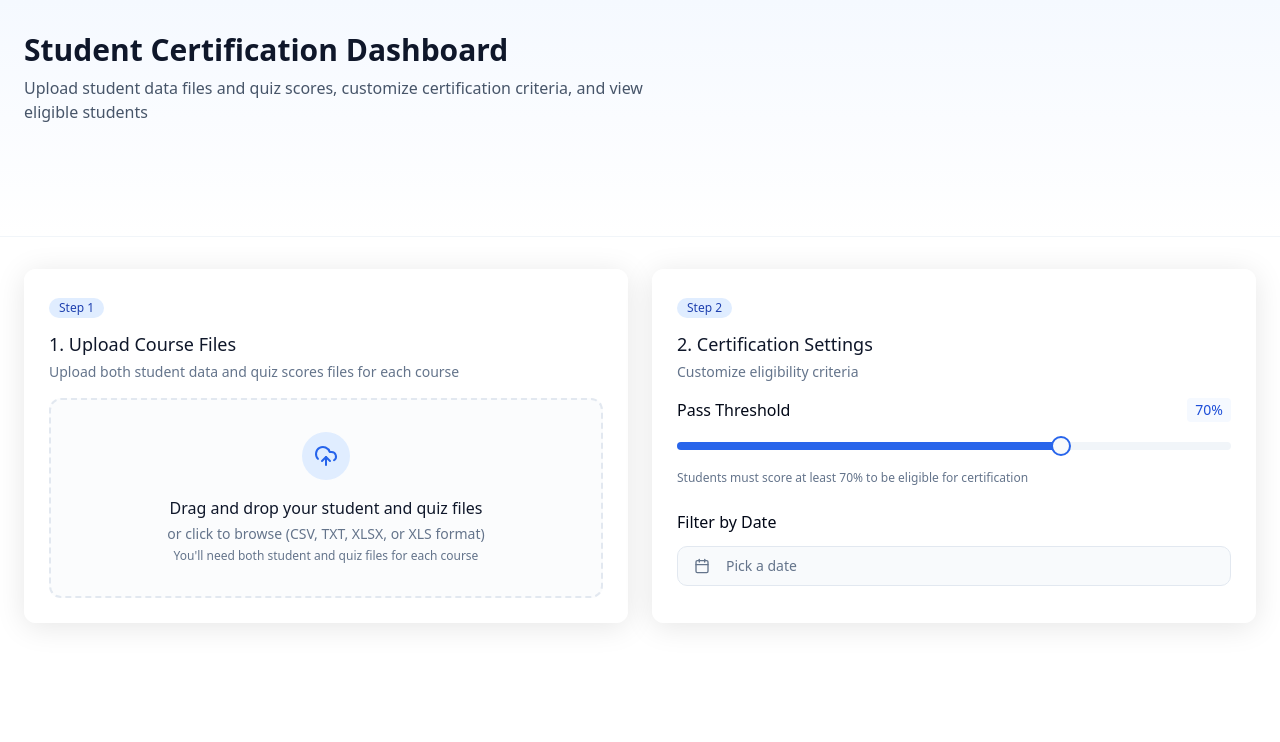
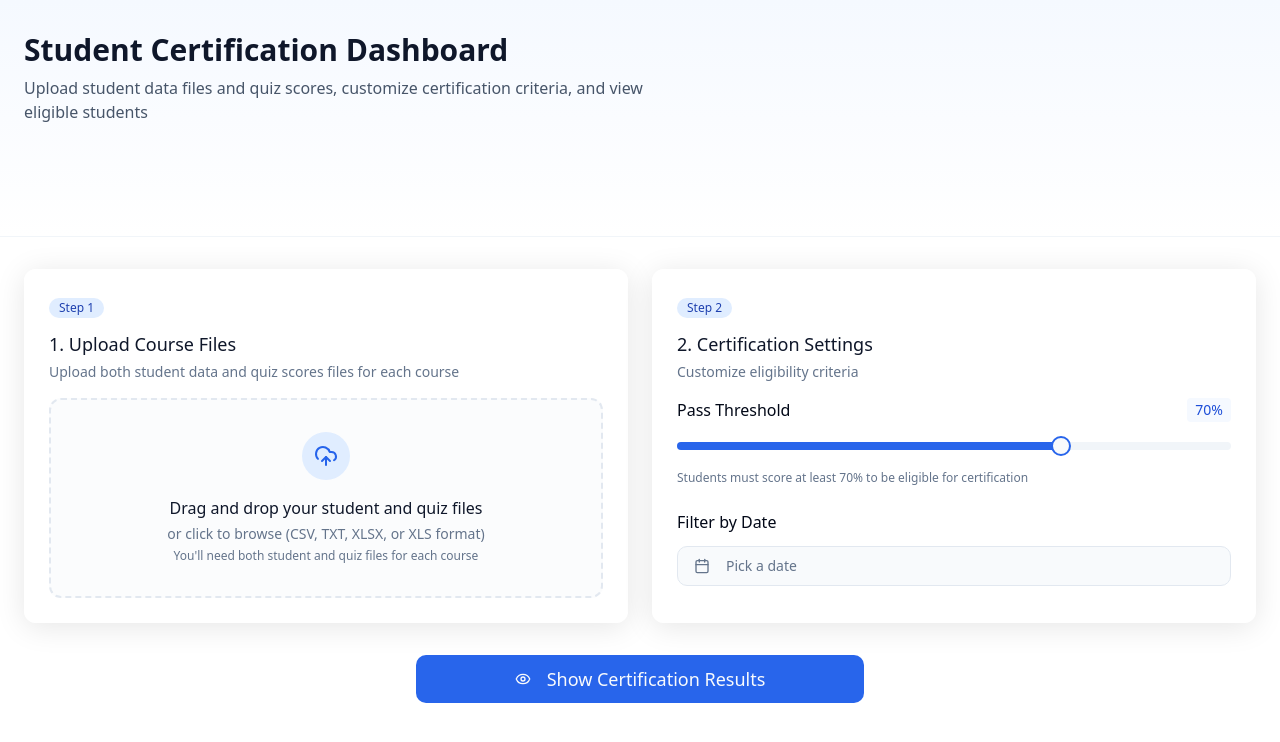
Before and after one commit to siyunwen/student-certification-dashboard, a React (Vite) app: page / in a window 1280 px wide. Shown: the top 742 px of the page. Built offline with nearby package versions, Linux system fonts and the light colour scheme.

Commit message:
Add results button
Adds a button to trigger result display after file upload and settings configuration. Removes immediate warnings after single file uploads.

```diff
--- a/src/components/FileUpload.tsx
+++ b/src/components/FileUpload.tsx
@@ -273,7 +273,7 @@ const FileUpload = ({ onFilesLoaded, className }: FileUploadProps) => {
             <p className="text-slate-600 dark:text-slate-400">
               Courses with complete data: {completeCoursesCount} of {Object.keys(courseStatus).length}
             </p>
-            {completeCoursesCount === 0 && files.length > 0 && (
+            {completeCoursesCount === 0 && files.length > 1 && Object.keys(courseStatus).length > 0 && (
               <p className="text-amber-600 dark:text-amber-400 text-xs mt-1">
                 Upload both student and quiz files for at least one course to process data
               </p>
--- a/src/components/ui/button.tsx
+++ b/src/components/ui/button.tsx
@@ -1,3 +1,4 @@
+
 import * as React from "react"
 import { Slot } from "@radix-ui/react-slot"
 import { cva, type VariantProps } from "class-variance-authority"
@@ -9,7 +10,7 @@ const buttonVariants = cva(
   {
     variants: {
       variant: {
-        default: "bg-primary text-primary-foreground hover:bg-primary/90",
+        default: "bg-primary text-primary-foreground hover:bg-primary/90 hover:shadow-md transition-all duration-300",
         destructive:
           "bg-destructive text-destructive-foreground hover:bg-destructive/90",
         outline:
--- a/src/pages/Index.tsx
+++ b/src/pages/Index.tsx
@@ -14,7 +14,7 @@ import {
   groupFilesByCourse
 } from '@/utils/certificationUtils';
 import { PieChart, Pie, Cell, ResponsiveContainer, Tooltip } from 'recharts';
-import { Award, Users, BarChart, TrendingUp, Download, BookOpen, AlertCircle } from 'lucide-react';
+import { Award, Users, BarChart, TrendingUp, Download, BookOpen, AlertCircle, Eye } from 'lucide-react';
 import { Button } from '@/components/ui/button';
 import { Badge } from '@/components/ui/badge';
 import { toast } from 'sonner';
@@ -34,6 +34,7 @@ const Index = () => {
     averageScore: 0,
     passRate: 0
   });
+  const [showResults, setShowResults] = useState(false);
 
   // Group files by course
   const courseMap = groupFilesByCourse(parsedFiles);
@@ -56,6 +57,7 @@ const Index = () => {
 
   const handleFilesLoaded = (files: ParsedFile[]) => {
     setParsedFiles(files);
+    setShowResults(false); // Hide results when new files are loaded
   };
 
   const processFiles = () => {
@@ -71,7 +73,8 @@ const Index = () => {
       if (completeCourses.length === 0) {
         // Don't process if no complete courses
         if (parsedFiles.length > 0) {
-          toast.info('Upload both student and quiz files for at least one course');
+          // Don't show a toast here, as we don't want to show warnings for just one file
+          console.log('Waiting for complete course data (both student and quiz files)');
         }
         setStudents([]);
         return;
@@ -130,6 +133,22 @@ const Index = () => {
     toast.success('Report downloaded successfully');
   };
 
+  const handleShowResults = () => {
+    if (completeCoursesCount === 0) {
+      toast.info('Please upload both student and quiz files for at least one course');
+      return;
+    }
+
+    // Force processing of files to ensure we have the latest data
+    processFiles();
+    setShowResults(true);
+
+    // Scroll to results section
+    setTimeout(() => {
+      document.getElementById('results-section')?.scrollIntoView({ behavior: 'smooth' });
+    }, 100);
+  };
+
   // Generate chart data
   const chartData = [
     { name: 'Eligible', value: stats.eligibleStudents },
@@ -145,7 +164,7 @@ const Index = () => {
             title="Student Certification Dashboard"
             description="Upload student data files and quiz scores, customize certification criteria, and view eligible students"
           >
-            {students.length > 0 && (
+            {showResults && students.length > 0 && (
               <Button
                 className="flex items-center gap-2"
                 onClick={generateReport}
@@ -187,13 +206,6 @@ const Index = () => {
                 )}
               </div>
             )}
-
-            {parsedFiles.length > 0 && completeCoursesCount === 0 && (
-              <div className="mt-3 flex items-center text-amber-600 text-sm">
-                <AlertCircle className="h-4 w-4 mr-1" />
-                <span>Upload both student and quiz files for the same course</span>
-              </div>
-            )}
           </DashboardCard>
 
           <DashboardCard
@@ -208,9 +220,24 @@ const Index = () => {
           </DashboardCard>
         </section>
 
+        {/* Show Results Button */}
+        <section className="mt-8 flex justify-center">
+          <Button
+            onClick={handleShowResults}
+            className="w-full max-w-md py-6 text-lg"
+            size="lg"
+          >
+            <Eye className="mr-2 h-5 w-5" />
+            Show Certification Results
+          </Button>
+        </section>
+
+        {/* Results Sections - Only visible when Show Results is clicked */}
+        {showResults && (
+          <div id="results-section">
             {/* Stats Section - Visible only when students are loaded */}
             {students.length > 0 && (
-          <section className="section mt-8">
+              <section className="section mt-8 animate-fade-in">
                 <h2 className="section-title">Certification Overview</h2>
                 <div className="grid gap-6 grid-cols-1 sm:grid-cols-2 xl:grid-cols-4">
                   <DashboardCard className="relative overflow-hidden">
@@ -265,7 +292,7 @@ const Index = () => {
             {/* Chart and Table Section - Visible only when students are loaded */}
             {students.length > 0 && (
               <>
-            <section className="section mt-8">
+                <section className="section mt-8 animate-fade-in">
                   <h2 className="section-title">Certification Distribution</h2>
                   <div className="grid gap-6 grid-cols-1 md:grid-cols-3">
                     <DashboardCard className="md:col-span-1 h-[300px] flex flex-col justify-center">
@@ -382,7 +409,7 @@ const Index = () => {
                   </div>
                 </section>
 
-            <section className="section mt-8 mb-16">
+                <section className="section mt-8 mb-16 animate-fade-in">
                   <h2 className="section-title">Student Details</h2>
                   <DashboardCard>
                     <StudentTable
@@ -393,6 +420,8 @@ const Index = () => {
                 </section>
               </>
             )}
+          </div>
+        )}
       </main>
     </div>
   );
```
Lines whose indentation alone changed are shown as unchanged.
